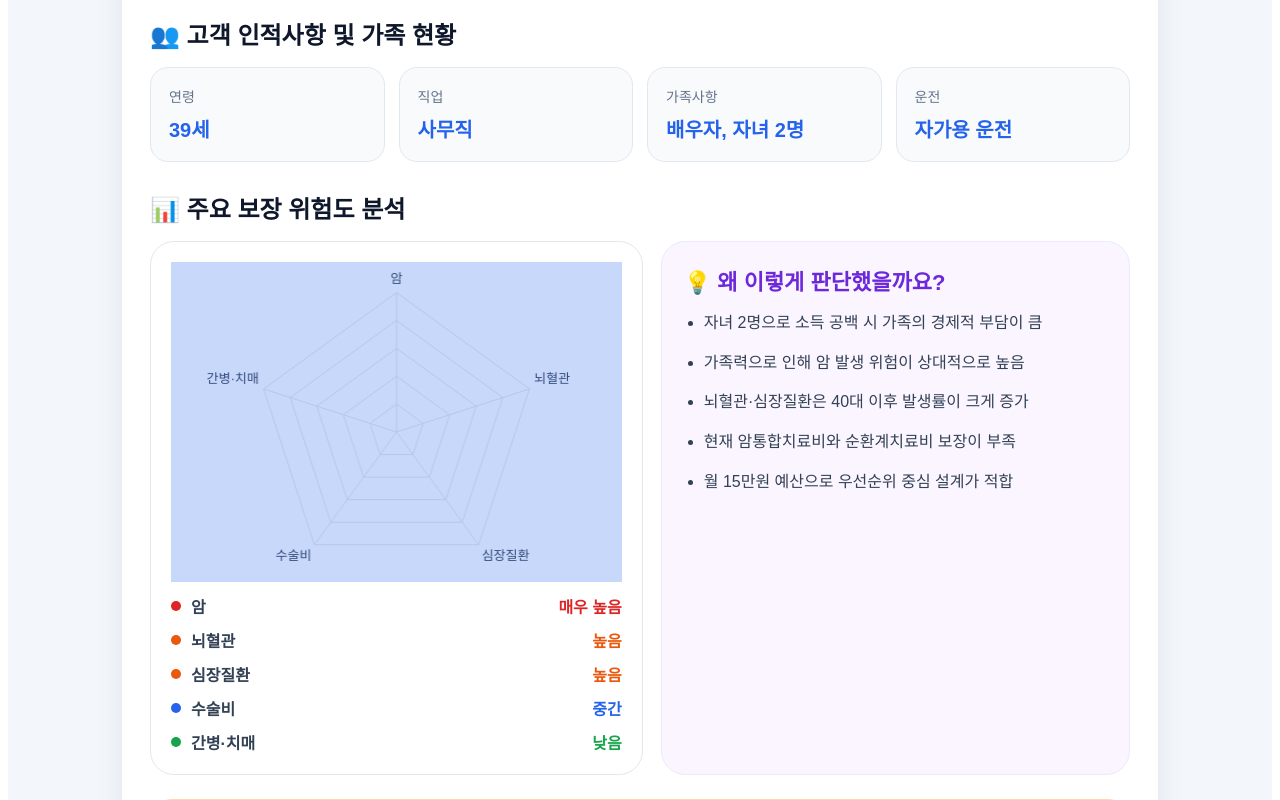
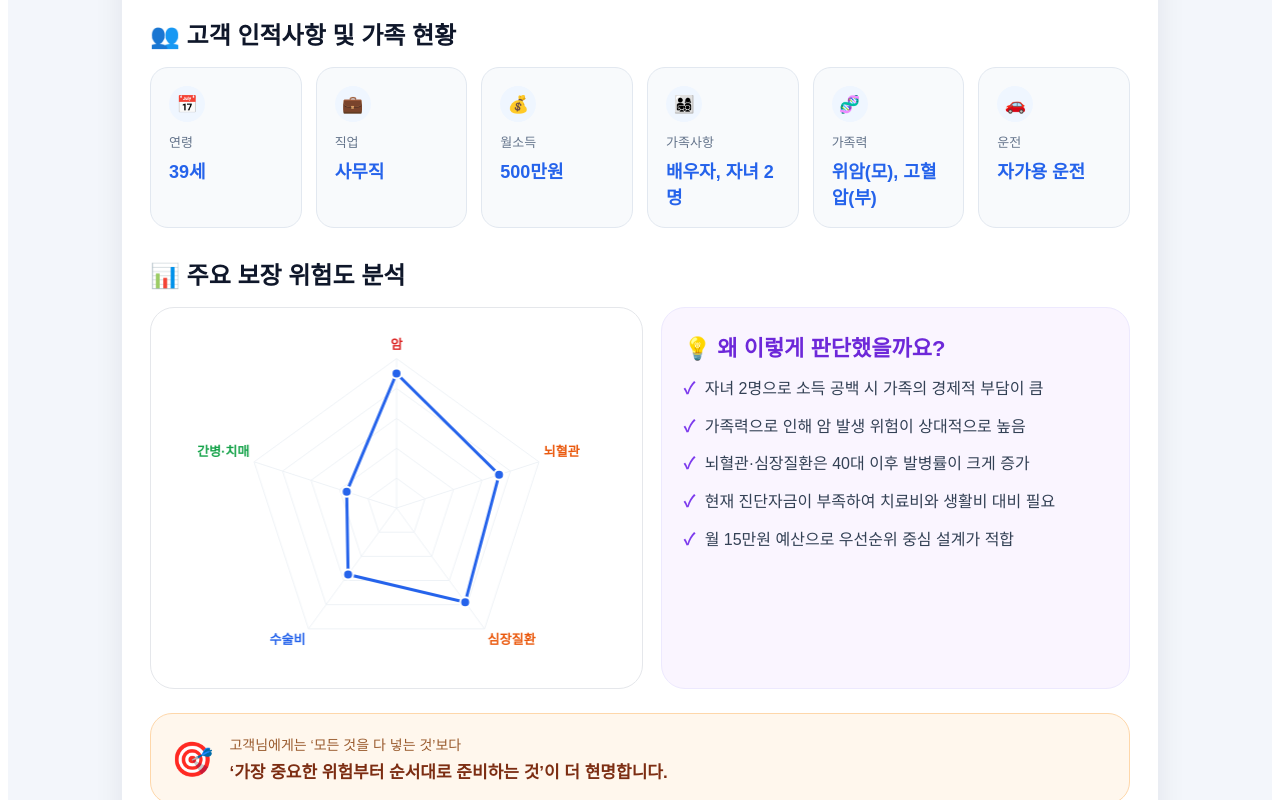
Before and after one commit to Seodaeseok/lifecare-insight, a Next.js app: page /new/proposal in a window 1280 px wide. Shown: the part 220-1020 px from the top of the page. Built offline with nearby package versions, Linux system fonts and the light colour scheme.

Commit message:
Update page.tsx

```diff
--- a/app/new/proposal/page.tsx
+++ b/app/new/proposal/page.tsx
@@ -21,6 +21,16 @@ ChartJS.register(
   Legend
 );
 
+const RISK_COLORS = ['#dc2626', '#ea580c', '#ea580c', '#2563eb', '#16a34a'];
+
+const REASONS = [
+  '자녀 2명으로 소득 공백 시 가족의 경제적 부담이 큼',
+  '가족력으로 인해 암 발생 위험이 상대적으로 높음',
+  '뇌혈관·심장질환은 40대 이후 발병률이 크게 증가',
+  '현재 진단자금이 부족하여 치료비와 생활비 대비 필요',
+  '월 15만원 예산으로 우선순위 중심 설계가 적합',
+];
+
 export default function ProposalPage() {
   const router = useRouter();
 
@@ -30,7 +40,7 @@ export default function ProposalPage() {
       {
         label: '위험도',
         data: [90, 72, 78, 55, 35],
-        backgroundColor: 'rgba(37, 99, 235, 0.25)',
+        backgroundColor: 'rgba(255, 255, 255, 0)',
         borderColor: '#2563eb',
         borderWidth: 3,
         pointBackgroundColor: '#2563eb',
@@ -51,22 +61,23 @@ export default function ProposalPage() {
     scales: {
       r: {
         min: 0,
-        max: 5,
+        max: 100,
         ticks: {
           display: false,
-          stepSize: 1,
+          stepSize: 20,
         },
         grid: {
-          color: '#E5E7EB',
+          color: '#EEF2F6',
         },
         angleLines: {
-          color: '#E5E7EB',
+          color: '#EEF2F6',
         },
         pointLabels: {
-          color: '#334155',
+          color: (ctx: any) => RISK_COLORS[ctx.index] || '#334155',
           font: {
             size: 13,
-            },
+            weight: 'bold' as const,
+          },
         },
       },
     },
@@ -76,41 +87,29 @@ export default function ProposalPage() {
     <main style={mainStyle}>
       {/* 상단 버튼 */}
       <div style={topBarStyle}>
-        <button
-          onClick={() => router.push('/new/coverage')}
-          style={navButtonStyle}
-        >
+        <button onClick={() => router.push('/new/coverage')} style={navButtonStyle}>
           ← 보장분석
         </button>
-
-        <button
-          onClick={() => router.push('/')}
-          style={navButtonStyle}
-        >
+        <button onClick={() => router.push('/')} style={navButtonStyle}>
           ⌂ 메인
         </button>
       </div>
 
       {/* 메인 카드 */}
       <div style={cardStyle}>
-
         {/* 헤더 */}
         <div style={headerStyle}>
           <div style={logoWrapStyle}>
             <div style={logoCircleStyle}>🛡️</div>
-
             <div>
               <div style={kickerStyle}>고객님을 위한 맞춤형</div>
               <h1 style={titleStyle}>종합보험 제안서</h1>
-              <p style={subtitleStyle}>
-                지금의 준비가 가족의 내일을 더 든든하게 만듭니다.
-              </p>
+              <p style={subtitleStyle}>지금의 준비가 가족의 내일을 더 든든하게 만듭니다.</p>
             </div>
           </div>
 
           <div style={profileStyle}>
             <div style={profileIconStyle}>👤</div>
-
             <div>
               <div style={profileNameStyle}>김민수님 (가명)</div>
               <div style={profileMetaStyle}>1987년 5월 14일 · 39세 · 남성</div>
@@ -121,12 +120,13 @@ export default function ProposalPage() {
         {/* 인적사항 */}
         <div style={sectionStyle}>
           <h2 style={sectionTitleStyle}>👥 고객 인적사항 및 가족 현황</h2>
-
           <div style={infoGridStyle}>
-            <InfoBox label='연령' value='39세' />
-            <InfoBox label='직업' value='사무직' />
-            <InfoBox label='가족사항' value='배우자, 자녀 2명' />
-            <InfoBox label='운전' value='자가용 운전' />
+            <InfoBox icon="📅" label="연령" value="39세" />
+            <InfoBox icon="💼" label="직업" value="사무직" />
+            <InfoBox icon="💰" label="월소득" value="500만원" />
+            <InfoBox icon="👨‍👩‍👧‍👦" label="가족사항" value="배우자, 자녀 2명" />
+            <InfoBox icon="🧬" label="가족력" value="위암(모), 고혈압(부)" />
+            <InfoBox icon="🚗" label="운전" value="자가용 운전" />
           </div>
         </div>
 
@@ -135,47 +135,37 @@ export default function ProposalPage() {
           <h2 style={sectionTitleStyle}>📊 주요 보장 위험도 분석</h2>
 
           <div style={analysisGridStyle}>
-
             {/* 차트 */}
             <div style={chartCardStyle}>
               <div style={chartWrapStyle}>
                 <Radar data={radarData} options={radarOptions} />
-              </div>
-
-              <div style={riskLegendStyle}>
-                <RiskItem label='암' value='매우 높음' color='#dc2626' />
-                <RiskItem label='뇌혈관' value='높음' color='#ea580c' />
-                <RiskItem label='심장질환' value='높음' color='#ea580c' />
-                <RiskItem label='수술비' value='중간' color='#2563eb' />
-                <RiskItem label='간병·치매' value='낮음' color='#16a34a' />
               </div>
             </div>
 
             {/* AI 판단 */}
             <div style={reasonCardStyle}>
               <h3 style={reasonTitleStyle}>💡 왜 이렇게 판단했을까요?</h3>
-
-              <ul style={reasonListStyle}>
-                <li>자녀 2명으로 소득 공백 시 가족의 경제적 부담이 큼</li>
-                <li>가족력으로 인해 암 발생 위험이 상대적으로 높음</li>
-                <li>뇌혈관·심장질환은 40대 이후 발생률이 크게 증가</li>
-                <li>현재 암통합치료비와 순환계치료비 보장이 부족</li>
-                <li>월 15만원 예산으로 우선순위 중심 설계가 적합</li>
-              </ul>
+              <div style={reasonListStyle}>
+                {REASONS.map((reason, i) => (
+                  <div key={i} style={reasonItemStyle}>
+                    <span style={reasonCheckStyle}>✓</span>
+                    <span>{reason}</span>
+                  </div>
+                ))}
+              </div>
             </div>
-
           </div>
         </div>
 
         {/* 핵심 우선순위 */}
         <div style={priorityBoxStyle}>
           <div style={priorityIconStyle}>🎯</div>
-
           <div>
-            <div style={priorityTitleStyle}>핵심 우선순위</div>
-
-            <div style={priorityTextStyle}>
-              암통합치료비 → 순환계치료비 → 질병수술비 순으로 준비를 권장합니다.
+            <div style={priorityQuoteStyle}>
+              고객님에게는 &lsquo;모든 것을 다 넣는 것&rsquo;보다
+            </div>
+            <div style={priorityMainStyle}>
+              &lsquo;가장 중요한 위험부터 순서대로 준비하는 것&rsquo;이 더 현명합니다.
             </div>
           </div>
         </div>
@@ -183,10 +173,10 @@ export default function ProposalPage() {
         {/* AI 요약 */}
         <div style={summaryStyle}>
           <h2 style={sectionTitleStyle}>🧠 AI 한 줄 요약</h2>
-
           <p style={summaryTextStyle}>
-            고객님은 39세 가장으로서 치료비 자체보다 치료 이후의 생활비와 소득 공백에 대한 대비가 중요한 단계입니다.
-            현재 기본 진단비는 일부 준비되어 있으나, 최근 활용도가 높은 암통합치료비와 순환계치료비를 우선 보완하는 방향이 가장 효율적입니다.
+            고객님은 39세 가장으로서 치료비 자체보다 치료 이후의 생활비와 소득 공백에 대한 대비가
+            중요한 단계입니다. 현재 기본 진단비는 일부 준비되어 있으나, 최근 활용도가 높은
+            암통합치료비와 순환계치료비를 우선 보완하는 방향이 가장 효율적입니다.
           </p>
         </div>
 
@@ -195,7 +185,6 @@ export default function ProposalPage() {
           <span>1 / 4</span>
           <span>LifeCare Insight · 상담용 제안서</span>
         </div>
-
       </div>
     </main>
   );
@@ -203,29 +192,12 @@ export default function ProposalPage() {
 
 /* 작은 컴포넌트 */
 
-function InfoBox({ label, value }: { label: string; value: string }) {
+function InfoBox({ icon, label, value }: { icon: string; label: string; value: string }) {
   return (
     <div style={infoBoxStyle}>
+      <div style={infoIconStyle}>{icon}</div>
       <div style={infoLabelStyle}>{label}</div>
       <div style={infoValueStyle}>{value}</div>
-    </div>
-  );
-}
-
-function RiskItem({
-  label,
-  value,
-  color,
-}: {
-  label: string;
-  value: string;
-  color: string;
-}) {
-  return (
-    <div style={riskItemStyle}>
-      <div style={{ ...riskDotStyle, background: color }} />
-      <span style={riskLabelStyle}>{label}</span>
-      <span style={{ ...riskValueStyle, color }}>{value}</span>
     </div>
   );
 }
@@ -356,7 +328,7 @@ const sectionTitleStyle = {
 
 const infoGridStyle = {
   display: 'grid',
-  gridTemplateColumns: 'repeat(auto-fit, minmax(160px, 1fr))',
+  gridTemplateColumns: 'repeat(auto-fit, minmax(140px, 1fr))',
   gap: 14,
 };
 
@@ -367,16 +339,28 @@ const infoBoxStyle = {
   padding: 18,
 };
 
+const infoIconStyle = {
+  width: 36,
+  height: 36,
+  borderRadius: '50%',
+  background: '#eff6ff',
+  display: 'flex',
+  alignItems: 'center',
+  justifyContent: 'center',
+  fontSize: 17,
+  marginBottom: 10,
+};
+
 const infoLabelStyle = {
   color: '#64748b',
-  fontSize: 14,
-  marginBottom: 8,
+  fontSize: 13,
+  marginBottom: 6,
 };
 
 const infoValueStyle = {
   color: '#2563eb',
   fontWeight: 800,
-  fontSize: 20,
+  fontSize: 18,
 };
 
 const analysisGridStyle = {
@@ -390,38 +374,14 @@ const chartCardStyle = {
   border: '1px solid #e5e7eb',
   borderRadius: 24,
   padding: 20,
+  display: 'flex',
+  alignItems: 'center',
+  justifyContent: 'center',
 };
 
 const chartWrapStyle = {
-  height: 320,
-};
-
-const riskLegendStyle = {
-  marginTop: 12,
-  display: 'grid',
-  gap: 10,
-};
-
-const riskItemStyle = {
-  display: 'flex',
-  alignItems: 'center',
-  gap: 10,
-};
-
-const riskDotStyle = {
-  width: 10,
-  height: 10,
-  borderRadius: '50%',
-};
-
-const riskLabelStyle = {
-  flex: 1,
-  color: '#334155',
-  fontWeight: 600,
-};
-
-const riskValueStyle = {
-  fontWeight: 800,
+  height: 340,
+  width: '100%',
 };
 
 const reasonCardStyle = {
@@ -438,12 +398,22 @@ const reasonTitleStyle = {
 };
 
 const reasonListStyle = {
-  margin: 0,
-  paddingLeft: 20,
   display: 'grid',
-  gap: 14,
+  gap: 12,
+};
+
+const reasonItemStyle = {
+  display: 'flex',
+  gap: 10,
+  alignItems: 'flex-start',
   color: '#334155',
   lineHeight: 1.6,
+};
+
+const reasonCheckStyle = {
+  color: '#7c3aed',
+  fontWeight: 800,
+  flexShrink: 0,
 };
 
 const priorityBoxStyle = {
@@ -461,15 +431,16 @@ const priorityIconStyle = {
   fontSize: 34,
 };
 
-const priorityTitleStyle = {
-  fontWeight: 800,
-  color: '#ea580c',
-  marginBottom: 6,
+const priorityQuoteStyle = {
+  color: '#9a5b2e',
+  fontSize: 14,
+  marginBottom: 4,
 };
 
-const priorityTextStyle = {
+const priorityMainStyle = {
   color: '#7c2d12',
-  fontWeight: 600,
+  fontWeight: 800,
+  fontSize: 17,
 };
 
 const summaryStyle = {
```
